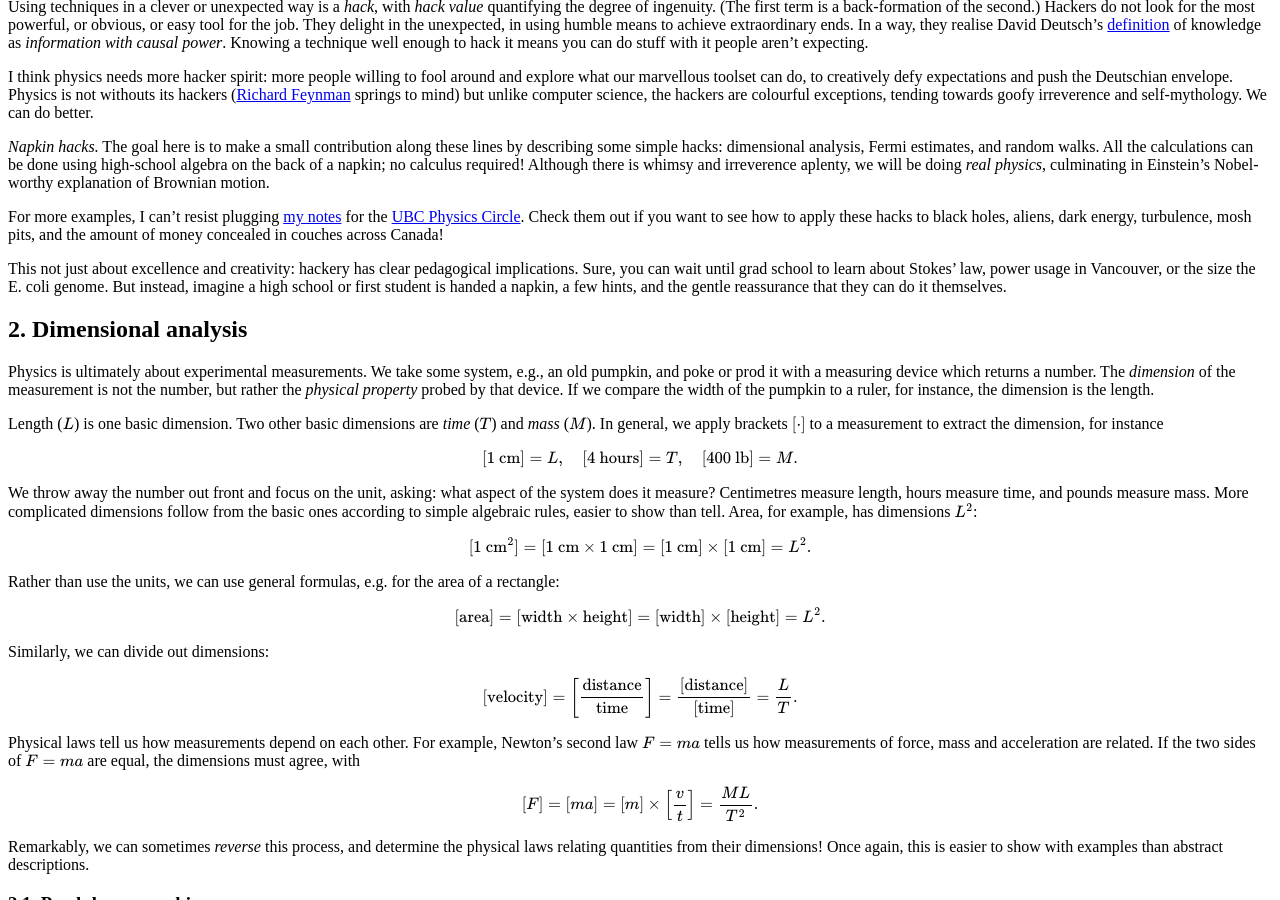
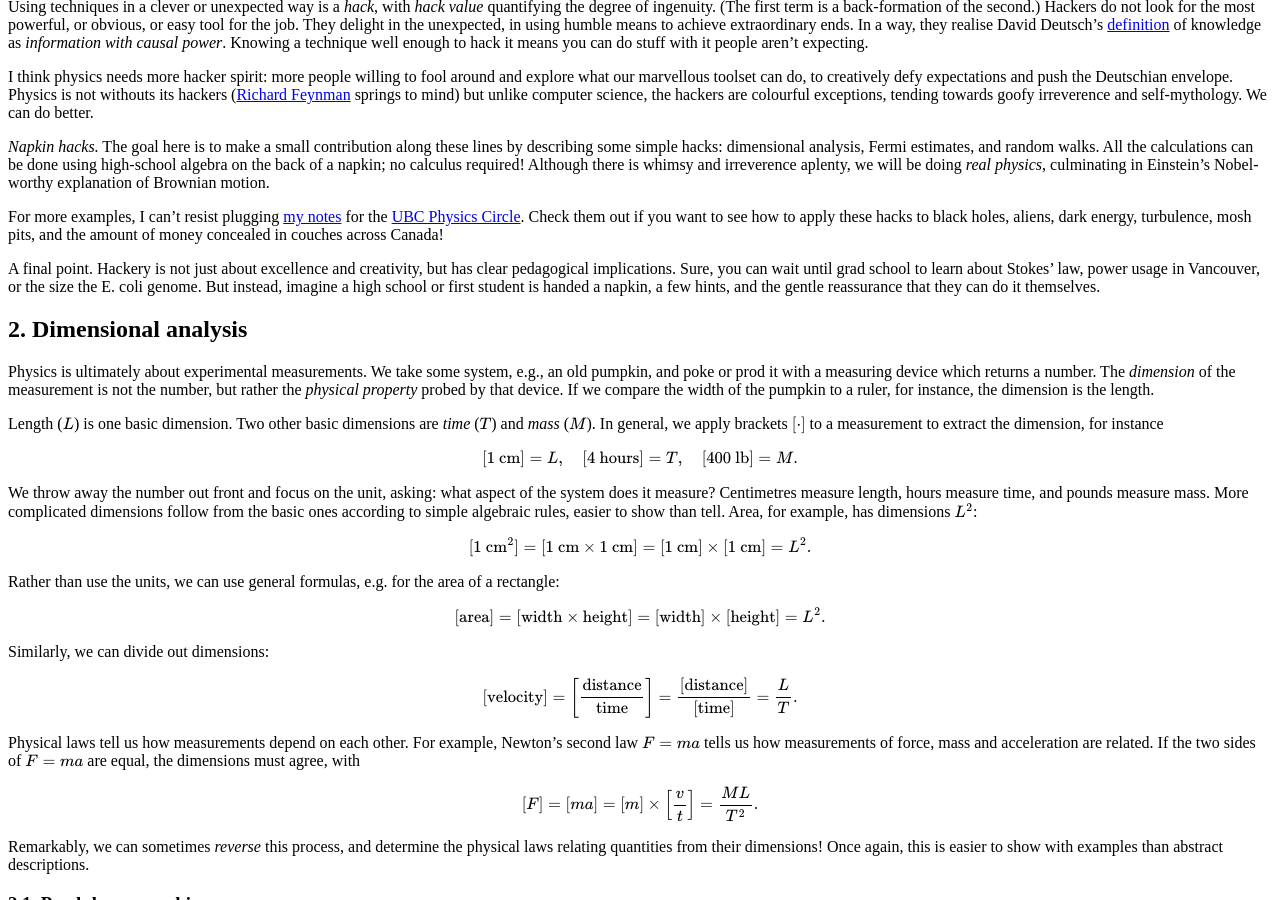
Before and after one commit to hapax/hapax.github.io, a Jekyll site: the page built from assets/simple-physics.md, in a window 1280 px wide and 900 px high, scrolled down 1060 px. Built offline with Jekyll 4.4.1, drawn with Linux system fonts in a browser that asks for light colours; our own code applies the rules of GitHub Pages for plain Markdown files; formulas are drawn with MathJax 3; a script that is not in the unit is left out.

Commit message:
Update simple-physics.md

```diff
--- a/assets/simple-physics.md
+++ b/assets/simple-physics.md
@@ -88,7 +88,8 @@ Check them out if you want to see how to apply these hacks
 to black holes, aliens, dark energy, turbulence, mosh pits, and the amount
 of money concealed in couches across Canada!
 
-This not just about excellence and creativity: hackery has clear
+A final point.
+Hackery is not just about excellence and creativity, but has clear
 pedagogical implications.
 Sure, you can wait until grad school to learn about Stokes' law, power
 usage in Vancouver, or the size the E. coli genome.
```
